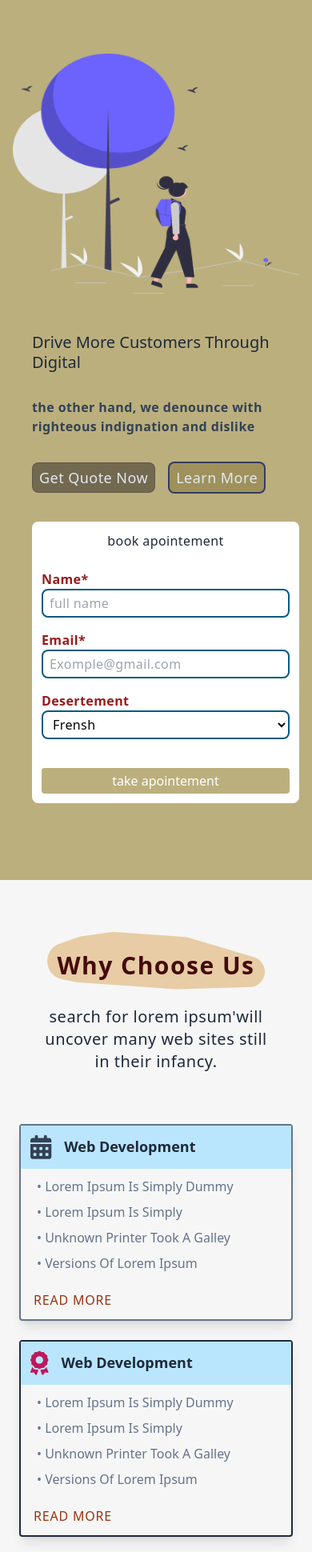
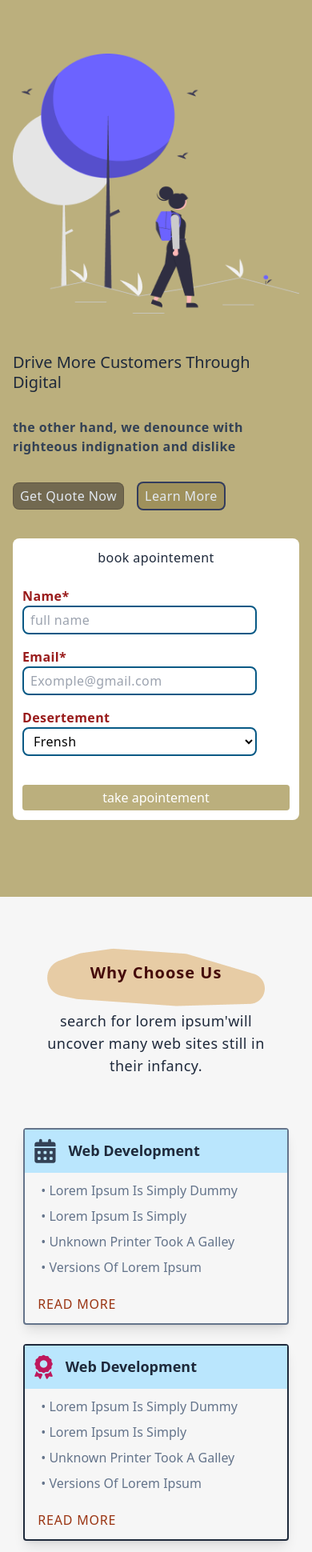
Before and after one commit to Mr-Hosny/Sprivaten, a plain HTML site: page index.html in a window 390 px wide. Shown: the part 57-1997 px from the top of the page at 80% size. Drawn offline with nearby package versions, Linux system fonts and the light colour scheme.

Commit message:
Update index.html

```diff
--- a/index.html
+++ b/index.html
@@ -38,24 +38,24 @@
         </div>
       </div>
     </nav>
-    <article class="mx-auto md:mx-0 w-full md:flex space-x-6 pt-[3rem] md:pt-[6rem] pb-[5rem] px-4 md:px-12 ">
+    <article class="w-full mx-auto md:mx-0 md:flex sm:space-x-1 lg:space-x-6 pt-[3rem] md:pt-[6rem] pb-[5rem] px-4 md:px-8 lg:px-12 ">
       <div class="mb-12 md:mb-0">
-        <img src="./img-2.png" alt=""
-          class="bg-cover bg-center w-[30rem] h-[300px] md:w-[20rem] md:h-[180px] lg:h-[430px] lg:w-[30rem] mx-auto md:mx-0  " />
+        <img src="img-2.png" alt=""
+          class="bg-cover bg-center sm:w-[30rem] sm:h-[300px] md:w-[20rem] md:h-[180px] lg:h-[430px] lg:w-[30rem] mx-auto md:mx-0  " />
       </div>
-      <div class="text-start md:w-[34rem] sm:pb-12 md:mx-auto mx-auto">
+      <div class="text-start md:w-[34rem] sm:pb-12 mx-auto">
         <h2 class="text-xl sm:2xl md:text-3xl xl:text-5xl text-slate-800 pb-4 md:pb-12  leading-tight  ">Drive More
           Customers
           Through Digital </h2>
-        <p class="text-base md:text-xl text-slate-700 font-semibold w-[20rem] tracking-wide py-4 md:py-0">the other
+        <p class="text-base md:text-xl text-slate-700 font-semibold sm:w-[20rem] tracking-wide py-4 md:py-0">the other
           hand, we denounce with
           righteous indignation and dislike</p>
         <div class="pt-4">
           <button
-            class="bg-[#5a5242bd] text-lg text-slate-200 tracking-wide capitalize rounded-lg border border-[#5a5242bd] px-2 py-1 mb-3 mr-3 ">get
+            class="bg-[#5a5242bd] sm:text-lg text-slate-200 tracking-wide capitalize rounded-lg border border-[#5a5242bd] px-2 py-1 mb-3 mr-3 ">get
             quote now</button>
           <button
-            class="bg-[#988954c9] text-lg text-slate-200 tracking-wide capitalize rounded-lg border-[2px] border-[#1e2c5ed4] px-2 py-1">learn
+            class="bg-[#988954c9] sm:text-lg text-slate-200 tracking-wide capitalize rounded-lg border-[2px] border-[#1e2c5ed4] px-2 py-1">learn
             more</button>
         </div>
       </div>
@@ -64,13 +64,13 @@
           <p class="text-center text-slate-800 font-medium tracking-wide mb-6">book apointement</p>
           <label id="text" for="name" class="text-red-800 text-base  font-semibold tracking-wide capitalize">name*</label>
           <input type="text" placeholder="full name"
-            class=" py-1 px-2 mb-4 bg-transparent tracking-wide border-2 border-sky-800 rounded-lg " />
+            class=" py-1 px-2 mb-4 w-[75vw] sm:w-auto bg-transparent tracking-wide border-2 border-sky-800 rounded-lg " />
           <label id="email" for="email" class="text-red-800 text-base font-semibold tracking-wide capitalize">email*</label>
           <input type="email" placeholder="Exomple@gmail.com"
-            class="py-1 px-2 mb-4 bg-transparent tracking-wide border-2 border-sky-800 rounded-lg" />
+            class="py-1 px-2 mb-4 w-[75vw] sm:w-auto bg-transparent tracking-wide border-2 border-sky-800 rounded-lg" />
           <label id="text" for="select" class="text-red-800 text-base font-semibold tracking-wide capitalize">desertement</label>
           <select name="languages"
-            class="py-1 px-2 mb-4 bg-transparent tracking-wide border-2 border-sky-800 rounded-lg w-[100%]">
+            class="py-1 px-2 mb-4 w-[75vw] sm:w-auto bg-transparent tracking-wide border-2 border-sky-800 rounded-lg w-[100%]">
             <option class="capitalize bg-[#baae7bfa] " value="frensh">Frensh</option>
             <option class="capitalize bg-[#baae7bfa] " value="arabic">Arabic</option>
           </select>
@@ -81,17 +81,17 @@
     </article>
   </header>
   <main class="bg-[F6F6F6] py-[4rem]">
-    <div class="realtive mx-auto text-center pb-12">
-      <img src="./Polygon 1.png" alt="" class="bg-cover bg-center mx-auto ">
-      <h3 class="-mt-12 text-3xl text-red-950 font-semibold capitalize tracking-wider ">why choose us</h3>
-      <p class="pt-8 px-14 text-xl md:text-3xl text-slate-800  md:w-[500px] font-light tracking-wide mx-auto ">search
+    <div class="realtive mx-auto text-center pb-12 px-4">
+      <img src="Polygon 1.png" alt="" class="bg-cover bg-center w-auto mx-auto ">
+      <h3 class="-mt-14 sm:-mt-12 text-xl sm:text-3xl text-red-950 font-semibold capitalize tracking-wider ">why choose us</h3>
+      <p class="pt-8 px-6 sm:px-14 text-lg sm:text-xl md:text-3xl text-slate-800 w-auto  md:w-[500px] font-light tracking-wide mx-auto ">search
         for lorem ipsum'will
         uncover many web sites still in their infancy.</p>
     </div>
-    <section class="px-6 py-4 ]">
-      <div class="md:w-[740px] lg:w-[80%] xl:w-[60%] mx-auto  md:flex md:space-x-6 item-center">
+    <section class="sm:px-6 py-4 ]">
+      <div class="w-[90vw] md:w-[740px] lg:w-[80%] xl:w-[60%] mx-auto  md:flex md:space-x-6 item-center">
         <div
-          class="border-2 border-slate-500 rounded lg:w-[20rem] xl:w-[15rem] mx-auto md:mx-0  shadow-lg mb-6 md:mb-0  ">
+          class="border-2 border-slate-500 rounded w-[85vw] lg:w-[20rem] xl:w-[15rem] mx-auto md:mx-0  shadow-lg mb-6 md:mb-0  ">
           <div class="flex space-x-2 bg-sky-200 p-3 ">
             <span class="text-3xl text-slate-700 mr-2"><i class="fa-solid fa-calendar-days"></i></span>
             <p class="text-lg text-slate-800 font-semibold capitalize">web development</p>
@@ -108,7 +108,7 @@
         </div>
         <!-- /end of the item 1-->
         <div
-          class="border-2 border-slate-800 rounded lg:w-[20rem] xl:w-[15rem] mx-auto md:mx-0  shadow-lg mb-6 md:mb-0 ">
+          class="border-2 border-slate-800 rounded w-[85vw] lg:w-[20rem] xl:w-[15rem] mx-auto md:mx-0  shadow-lg mb-6 md:mb-0 ">
           <div class="flex space-x-2 bg-sky-200 p-3 ">
             <span class="text-3xl text-pink-700 mr-2"><i class="fa-solid fa-award"></i></span>
             <p class="text-lg text-slate-800 font-semibold capitalize">web development</p>
@@ -124,7 +124,7 @@
             More</button>
         </div>
         <!-- /end of the item 2-->
-        <div class="border-2 border-slate-500 rounded lg:w-[20rem] xl:w-[15rem]   mx-auto md:mx-0  shadow-lg ">
+        <div class="border-2 border-slate-500 rounded w-[85vw] lg:w-[20rem] xl:w-[15rem]   mx-auto md:mx-0  shadow-lg ">
           <div class="flex space-x-2 bg-sky-200 p-3 ">
             <span class="text-3xl text-slate-700 mr-2"><i class="fa-solid fa-address-card"></i></span>
             <p class="text-lg text-slate-800 font-semibold capitalize">web development</p>
@@ -143,20 +143,20 @@
       </div>
     </section>
     <section class="px-6 py-12 md:py-[7rem]">
-      <div class="pb-3">
-        <img src="./Untitled.png" alt="" class="bg-cover bg-center mx-auto">
+      <div class="pb-3 px-4">
+        <img src="Untitled.png" alt="" class="bg-cover bg-center w-auto mx-auto">
         <p
-          class="-mt-[5rem] pl-[3rem] text-center item-center tracking-wide text-base sm:text-xl md:text-[25px] font-bold capitalize text-slate-600 pt-3 md:pt-0">
+          class="-mt-[3.75rem] sm:-mt-[5rem] pl-[3rem] text-center item-center tracking-wide text-[0.75rem] sm:text-xl md:text-[25px] font-bold capitalize text-slate-600 pt-3 md:pt-0">
           we are providing best <br /> business service</p>
       </div>
       <h4
-        class="text-center text-slate-500 font-light font-[sans-serif] text-base sm:text-xl md:text-lg leading-lg py-14 md:w-[35rem] sm:px-6 mx-auto">
+        class="text-center text-slate-500 font-light font-[sans-serif] text-[0.875rem] sm:text-xl md:text-lg leading-lg py-14 md:w-[35rem] px-4 sm:px-6 mx-auto">
         Lorem Ipsum is that it has a more-or-less normal distribution of letters,web page editors now use Lorem Ipsum
       </h4>
       <div>
-        <img src="./Rectangle 12.png" alt="" class="bg-cover bg-center mx-auto " />
+        <img src="Rectangle 12.png" alt="" class="bg-cover bg-center w-auto mx-auto " />
         <p
-          class="text-slate-700 text-center font-base tracking-wide uppercase text-base md:text-xl -mt-10 sm:-mt md:-mt-16">
+          class="text-slate-700 text-center font-base tracking-wide uppercase text-[0.75rem] sm:text-base md:text-xl -mt-8 sm:-mt-12 md:-mt-16">
           injected humour and the
           like</p>
       </div>
```
